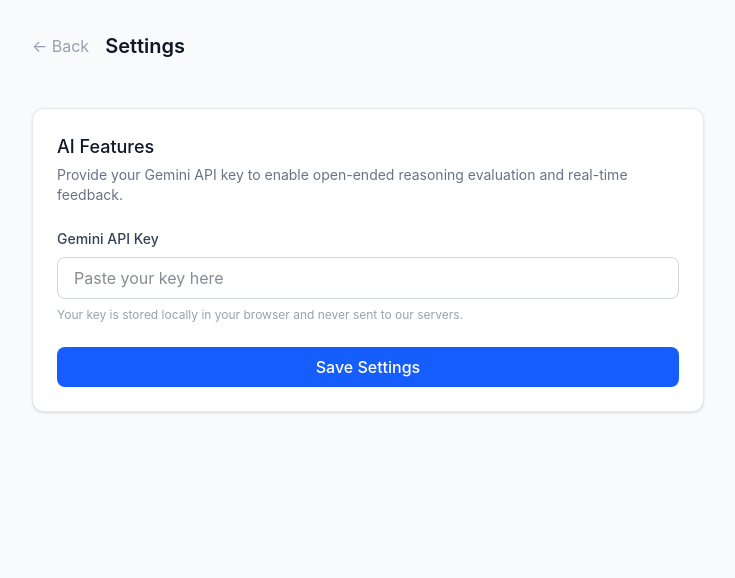
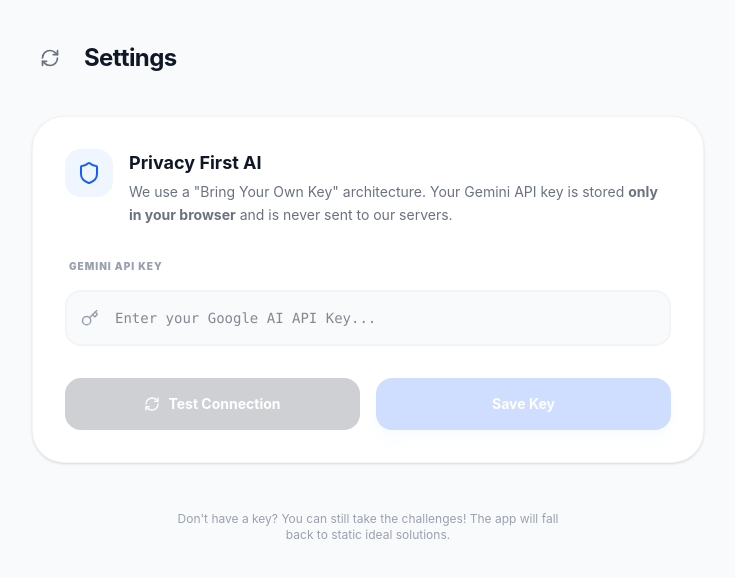
Before and after one commit to dalloro/math-challenges, a React (Vite) app: page /settings in a window 1280 px wide. Shown: the top 578 px of the page, without its empty margins (272-1007 px from the left). Built offline with nearby package versions, Linux system fonts and the light colour scheme.

Commit message:
feat(settings): enhance settings UI with key validation and deletion

```diff
--- a/src/pages/SettingsPage.tsx
+++ b/src/pages/SettingsPage.tsx
@@ -1,56 +1,145 @@
 import { useState } from 'react';
 import { useNavigate } from 'react-router-dom';
+import { getApiKey, saveApiKey, deleteApiKey } from '../services/storage';
+import { validateApiKey } from '../services/ai';
+import { Shield, Key, CheckCircle, AlertCircle, Trash2, RefreshCw } from 'lucide-react';
 
 export function SettingsPage() {
   const navigate = useNavigate();
-  const [apiKey, setApiKey] = useState(localStorage.getItem('gemini_api_key') || '');
+  const [apiKey, setApiKey] = useState(getApiKey() || '');
+  const [isValidating, setIsValidating] = useState(false);
+  const [status, setStatus] = useState<{ type: 'success' | 'error'; message: string } | null>(null);
 
   const handleSave = () => {
-    localStorage.setItem('gemini_api_key', apiKey);
-    alert('Settings saved!');
+    if (apiKey.trim()) {
+      saveApiKey(apiKey.trim());
+      setStatus({ type: 'success', message: 'API Key saved successfully!' });
+    }
+  };
+
+  const handleDelete = () => {
+    deleteApiKey();
+    setApiKey('');
+    setStatus({ type: 'success', message: 'API Key deleted.' });
+  };
+
+  const handleTestConnection = async () => {
+    if (!apiKey.trim()) {
+      setStatus({ type: 'error', message: 'Please enter a key first.' });
+      return;
+    }
+
+    setIsValidating(true);
+    setStatus(null);
+    try {
+      await validateApiKey(apiKey.trim());
+      setStatus({ type: 'success', message: 'Connection successful! Your key is valid.' });
+    } catch (err: any) {
+      setStatus({ type: 'error', message: `Validation failed: ${err.message}` });
+    } finally {
+      setIsValidating(false);
+    }
   };
 
   return (
     <div className="min-h-screen bg-gray-50 flex flex-col p-4">
-      <header className="max-w-2xl w-full mx-auto flex items-center py-4">
+      <header className="max-w-2xl w-full mx-auto flex items-center py-6">
         <button
           onClick={() => navigate('/')}
-          className="mr-4 text-gray-400 hover:text-gray-600"
+          className="mr-4 p-2 rounded-full hover:bg-gray-200 transition-colors text-gray-500"
+          aria-label="Back to home"
         >
-          ← Back
+          <RefreshCw size={20} className="rotate-180" />
         </button>
-        <h2 className="text-xl font-semibold text-gray-900">Settings</h2>
+        <h2 className="text-2xl font-bold text-gray-900 tracking-tight">Settings</h2>
       </header>
-      <main className="flex-1 max-w-2xl w-full mx-auto py-8">
-        <section className="bg-white rounded-xl shadow-sm border border-gray-200 p-6 space-y-6">
+
+      <main className="flex-1 max-w-2xl w-full mx-auto py-4">
+        <section className="bg-white rounded-[2rem] shadow-sm border border-gray-100 p-8 space-y-8">
+          <div className="flex items-start space-x-4">
+            <div className="p-3 bg-blue-50 rounded-2xl text-blue-600">
+              <Shield size={24} />
+            </div>
             <div>
-            <h3 className="text-lg font-medium text-gray-900">AI Features</h3>
-            <p className="text-sm text-gray-500 mt-1">
-              Provide your Gemini API key to enable open-ended reasoning evaluation and real-time feedback.
+              <h3 className="text-lg font-bold text-gray-900">Privacy First AI</h3>
+              <p className="text-sm text-gray-500 mt-1 leading-relaxed">
+                We use a "Bring Your Own Key" architecture. Your Gemini API key is stored <strong>only in your browser</strong> and is never sent to our servers.
               </p>
             </div>
-          <div className="space-y-2">
-            <label htmlFor="apiKey" className="block text-sm font-medium text-gray-700">
+          </div>
+
+          <div className="space-y-4">
+            <div className="flex justify-between items-end">
+              <label htmlFor="apiKey" className="text-[10px] font-black uppercase tracking-widest text-gray-400 ml-1">
                 Gemini API Key
               </label>
+              {apiKey && (
+                <button
+                  onClick={handleDelete}
+                  className="text-[10px] font-black uppercase tracking-widest text-red-500 hover:text-red-700 flex items-center space-x-1"
+                >
+                  <Trash2 size={12} />
+                  <span>Clear Key</span>
+                </button>
+              )}
+            </div>
+
+            <div className="relative">
+              <div className="absolute inset-y-0 left-4 flex items-center text-gray-400">
+                <Key size={18} />
+              </div>
               <input
                 type="password"
                 id="apiKey"
                 value={apiKey}
                 onChange={(e) => setApiKey(e.target.value)}
-              placeholder="Paste your key here"
-              className="w-full px-4 py-2 border border-gray-300 rounded-lg focus:ring-2 focus:ring-blue-500 focus:border-blue-500 outline-hidden"
+                placeholder="Enter your Google AI API Key..."
+                className="w-full pl-12 pr-4 py-4 bg-gray-50 border-2 border-gray-100 rounded-2xl focus:border-blue-500 focus:ring-0 outline-hidden transition-all font-mono text-sm"
               />
-            <p className="text-xs text-gray-400">
-              Your key is stored locally in your browser and never sent to our servers.
-            </p>
             </div>
+          </div>
+
+          <div className="grid grid-cols-1 sm:grid-cols-2 gap-4">
+            <button
+              onClick={handleTestConnection}
+              disabled={isValidating || !apiKey.trim()}
+              className="flex items-center justify-center space-x-2 py-4 bg-gray-900 text-white rounded-2xl font-bold text-sm hover:bg-black disabled:opacity-20 transition-all"
+            >
+              {isValidating ? (
+                <div className="animate-spin rounded-full h-4 w-4 border-b-2 border-white"></div>
+              ) : (
+                <>
+                  <RefreshCw size={16} />
+                  <span>Test Connection</span>
+                </>
+              )}
+            </button>
+
             <button
               onClick={handleSave}
-            className="btn-primary w-full"
+              disabled={!apiKey.trim()}
+              className="py-4 bg-blue-600 text-white rounded-2xl font-bold text-sm hover:bg-blue-700 disabled:opacity-20 transition-all shadow-lg shadow-blue-100"
             >
-            Save Settings
+              Save Key
             </button>
+          </div>
+
+          {status && (
+            <div className={`p-4 rounded-2xl flex items-start space-x-3 animate-in fade-in slide-in-from-top-2 duration-300 ${
+              status.type === 'success' ? 'bg-green-50 text-green-700 border border-green-100' : 'bg-red-50 text-red-700 border border-red-100'
+            }`}>
+              <div className="mt-0.5">
+                {status.type === 'success' ? <CheckCircle size={18} /> : <AlertCircle size={18} />}
+              </div>
+              <span className="text-sm font-medium">{status.message}</span>
+            </div>
+          )}
+        </section>
+
+        <section className="mt-12 text-center">
+          <p className="text-xs text-gray-400 max-w-sm mx-auto">
+            Don't have a key? You can still take the challenges! The app will fall back to static ideal solutions.
+          </p>
         </section>
       </main>
     </div>
--- a/src/services/ai.ts
+++ b/src/services/ai.ts
@@ -36,3 +36,24 @@ export async function evaluateReasoning(
     throw new Error("Failed to get AI feedback");
   }
 }
+
+/**
+ * Validates the Gemini API key by making a simple request to the service.
+ * @param apiKey The key to validate.
+ * @returns true if valid, throws error otherwise.
+ */
+export async function validateApiKey(apiKey: string): Promise<boolean> {
+  if (!apiKey) throw new Error("API Key is required");
+
+  const genAI = new GoogleGenerativeAI(apiKey);
+  // Using a very small prompt to minimize tokens/cost
+  const model = genAI.getGenerativeModel({ model: "gemini-3-flash-preview" });
+
+  try {
+    await model.generateContent("ping");
+    return true;
+  } catch (error: any) {
+    console.error("Gemini Validation Error:", error);
+    throw new Error(error.message || "Invalid API Key or connection issue.");
+  }
+}
```
Also changed, not shown: 1 other file (tests, documents, lock files or other folders). Lines whose indentation alone changed are shown as unchanged.
